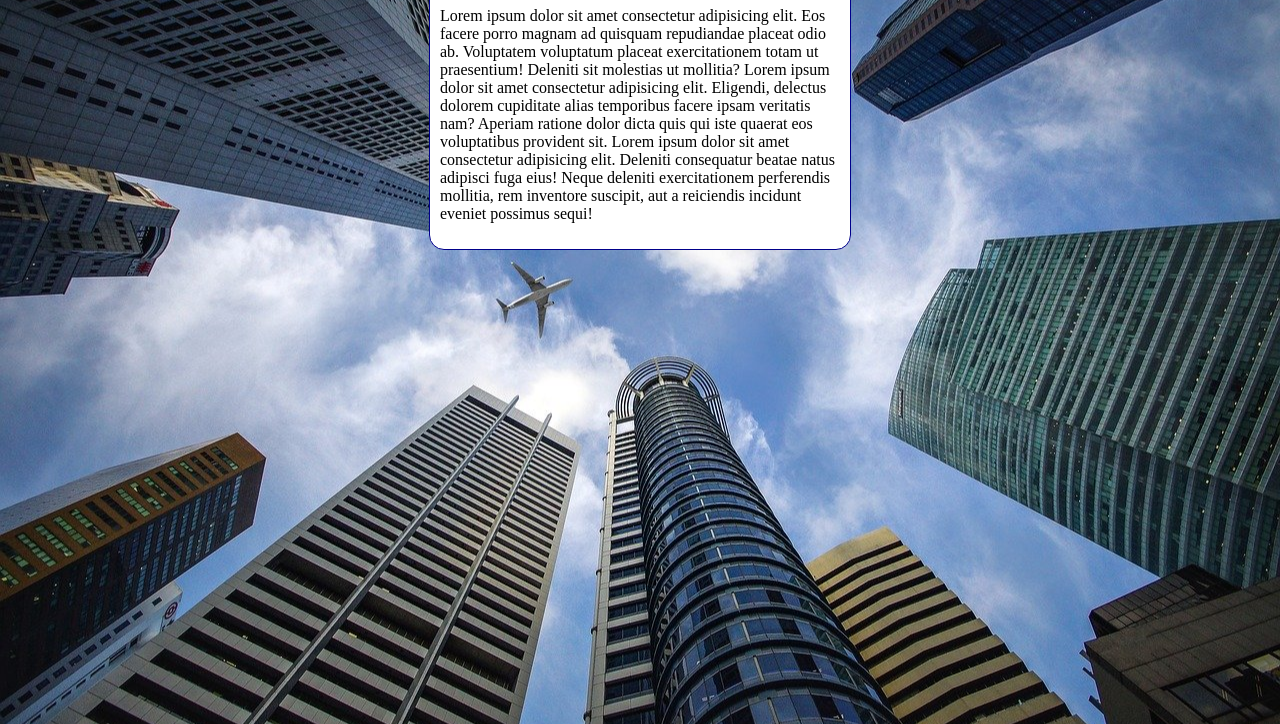
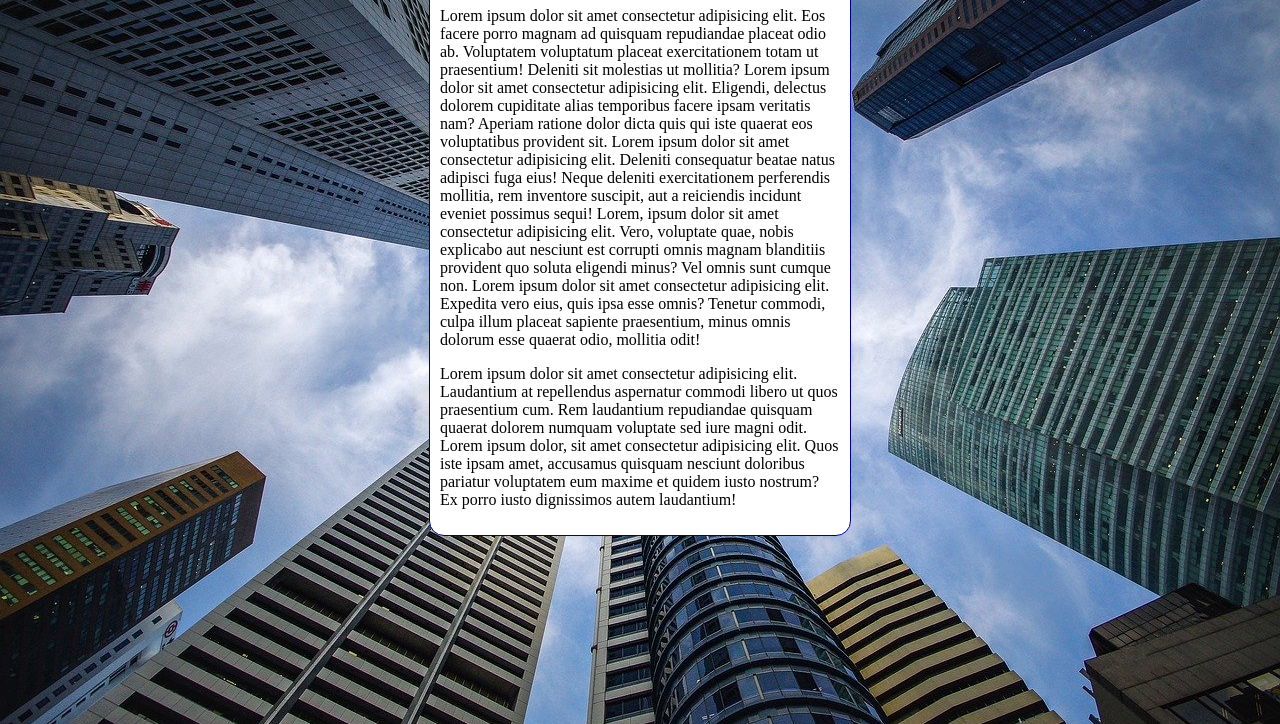
Before and after one commit to alexandermazucco/HTML5-CSS3, a plain HTML site: page Exercícios/ex022/fundo006.html in a window 1280 px wide. Shown: the part 92-816 px from the top of the page. Drawn offline with Linux system fonts and the light colour scheme.

Commit message:
background

```diff
--- a/Exercícios/ex022/fundo006.html
+++ b/Exercícios/ex022/fundo006.html
@@ -4,20 +4,29 @@
     <meta charset="UTF-8">
     <meta http-equiv="X-UA-Compatible" content="IE=edge">
     <meta name="viewport" content="width=device-width, initial-scale=1.0">
-    <title>Document</title>
+    <title>Fundo fixo de tela</title>
     <style>
         body {
             height: 100vh;
+            /*
             background-color: black;
             background-image: url('imagens/wallpaper002.jpg');
             background-position: center center;
             background-repeat: no-repeat;
             background-size: cover;
+            background-attachment: fixed;
+
+            Shorthand - background
+            color > image > position > repeat > [size] > attatchment
+            */
+
+            background: black url('imagens/wallpaper002.jpg') center center no-repeat fixed;
+            background-size: cover;
         }
 
         main {
             background-color: white;
-            width: 400px;
+            max-width: 400px;
             padding: 10px;
             margin: auto;
             border: 1px solid darkblue;
@@ -28,7 +37,8 @@
 <body>
     <main>
         <h1>Teste de Imagem de Fundo</h1>
-        <p>Lorem ipsum dolor sit amet consectetur adipisicing elit. Eos facere porro magnam ad quisquam repudiandae placeat odio ab. Voluptatem voluptatum placeat exercitationem totam ut praesentium! Deleniti sit molestias ut mollitia? Lorem ipsum dolor sit amet consectetur adipisicing elit. Eligendi, delectus dolorem cupiditate alias temporibus facere ipsam veritatis nam? Aperiam ratione dolor dicta quis qui iste quaerat eos voluptatibus provident sit. Lorem ipsum dolor sit amet consectetur adipisicing elit. Deleniti consequatur beatae natus adipisci fuga eius! Neque deleniti exercitationem perferendis mollitia, rem inventore suscipit, aut a reiciendis incidunt eveniet possimus sequi!</p>
+        <p>Lorem ipsum dolor sit amet consectetur adipisicing elit. Eos facere porro magnam ad quisquam repudiandae placeat odio ab. Voluptatem voluptatum placeat exercitationem totam ut praesentium! Deleniti sit molestias ut mollitia? Lorem ipsum dolor sit amet consectetur adipisicing elit. Eligendi, delectus dolorem cupiditate alias temporibus facere ipsam veritatis nam? Aperiam ratione dolor dicta quis qui iste quaerat eos voluptatibus provident sit. Lorem ipsum dolor sit amet consectetur adipisicing elit. Deleniti consequatur beatae natus adipisci fuga eius! Neque deleniti exercitationem perferendis mollitia, rem inventore suscipit, aut a reiciendis incidunt eveniet possimus sequi! Lorem, ipsum dolor sit amet consectetur adipisicing elit. Vero, voluptate quae, nobis explicabo aut nesciunt est corrupti omnis magnam blanditiis provident quo soluta eligendi minus? Vel omnis sunt cumque non. Lorem ipsum dolor sit amet consectetur adipisicing elit. Expedita vero eius, quis ipsa esse omnis? Tenetur commodi, culpa illum placeat sapiente praesentium, minus omnis dolorum esse quaerat odio, mollitia odit!</p>
+        <p>Lorem ipsum dolor sit amet consectetur adipisicing elit. Laudantium at repellendus aspernatur commodi libero ut quos praesentium cum. Rem laudantium repudiandae quisquam quaerat dolorem numquam voluptate sed iure magni odit. Lorem ipsum dolor, sit amet consectetur adipisicing elit. Quos iste ipsam amet, accusamus quisquam nesciunt doloribus pariatur voluptatem eum maxime et quidem iusto nostrum? Ex porro iusto dignissimos autem laudantium!</p>
     </main>
 </body>
 </html>
```
